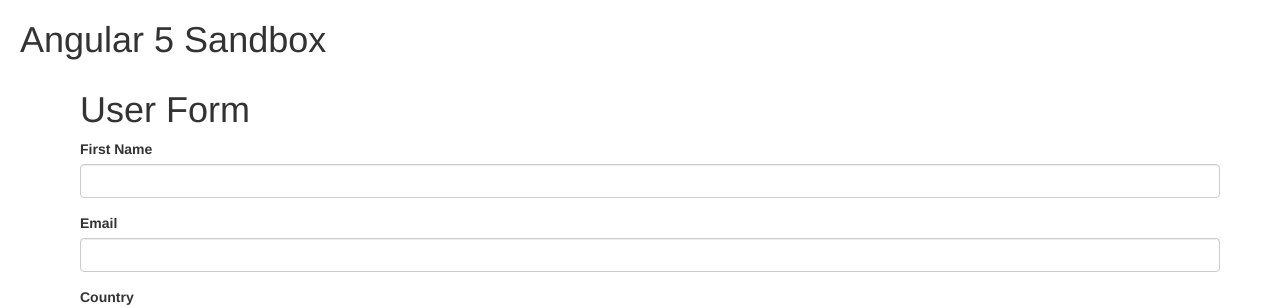
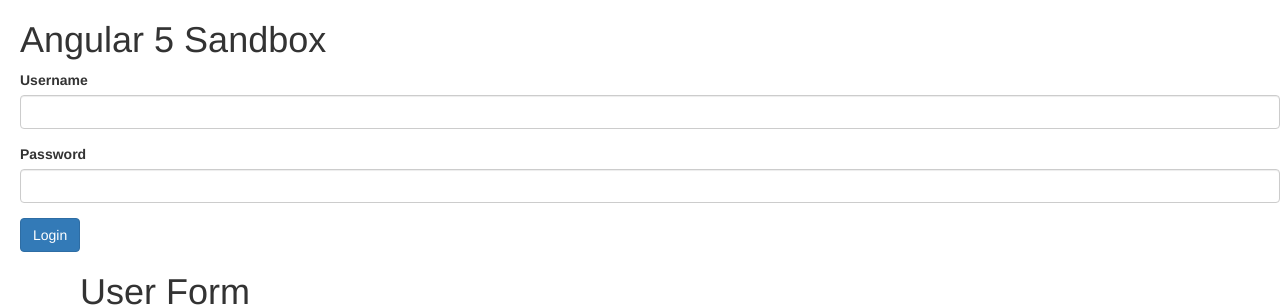
Before and after one commit to matovich/angular5sandbox, an Angular app: page / in a window 1280 px wide. Shown: the top 307 px of the page. Built offline with nearby package versions, Linux system fonts and the light colour scheme.

Commit message:
Chapter 7 with FormControl

```diff
--- a/src/app/app.module.ts
+++ b/src/app/app.module.ts
@@ -2,6 +2,7 @@
 import { NgModule } from '@angular/core';
 import { FormsModule } from '@angular/forms';
 import { HttpModule } from '@angular/http';
+import { ReactiveFormsModule } from '@angular/forms';
 
 import { AppComponent } from './app/app.component';
 import { ProductsComponent } from './products/products.component';
@@ -10,13 +11,14 @@
 import { TruncatePipe } from './truncate.pipe';
 import { BsJumbotronComponent } from './bs-jumbotron/bs-jumbotron.component';
 import { UserFormComponent } from './user-form/user-form.component';
+import { LoginComponent } from './login/login.component';
 
 @NgModule({
   declarations: [
-    AppComponent, ProductsComponent, RatingComponent, ProductComponent, TruncatePipe, BsJumbotronComponent, UserFormComponent
+    AppComponent, ProductsComponent, RatingComponent, ProductComponent, TruncatePipe, BsJumbotronComponent, UserFormComponent, LoginComponent
   ],
   imports: [
-    BrowserModule, FormsModule, HttpModule
+    BrowserModule, FormsModule, HttpModule, ReactiveFormsModule
   ],
   providers: [],
   bootstrap: [AppComponent]
--- a/src/app/app/app.component.html
+++ b/src/app/app/app.component.html
@@ -1,4 +1,6 @@
 <h1>{{title}}</h1>
+<app-login></app-login>
+
 <app-user-form></app-user-form>
 
 
--- /dev/null
+++ b/src/app/login/login.component.html
@@ -0,0 +1,17 @@
+<form [formGroup]="form" (ngSubmit)="login()">
+  <div class="form-group">
+    <label for="username">Username</label>
+    <input id="username" type="text" class="form-control" formControlName="username">
+    <div *ngIf="form.controls.username.touched && !form.controls.username.valid" class="alert alert-danger">
+      Username is required
+    </div>
+  </div>
+  <div class="form-group">
+    <label for="password">Password</label>
+    <input id="password" type="password" class="form-control" formControlName="password">
+    <div *ngIf="form.controls.password.touched && !form.controls.password.valid" class="alert alert-danger">
+      Password is required
+    </div>
+  </div>
+  <button class="btn btn-primary" type="submit">Login</button>
+</form>
--- /dev/null
+++ b/src/app/login/login.component.ts
@@ -0,0 +1,18 @@
+import { Component } from '@angular/core';
+import { FormGroup, FormControl, Validators } from '@angular/forms';
+
+@Component({
+  selector: 'app-login',
+  templateUrl: './login.component.html',
+  styleUrls: ['./login.component.css']
+})
+export class LoginComponent{
+  form = new FormGroup({
+    username: new FormControl('', Validators.required),
+    password: new FormControl('', Validators.required)
+  });
+
+  login() {
+    console.log(this.form.value); // prints from values in json format
+  }
+}
```
Also changed, not shown: src/app/login/login.component.css (added), 1 other file (tests, documents, lock files or other folders).
